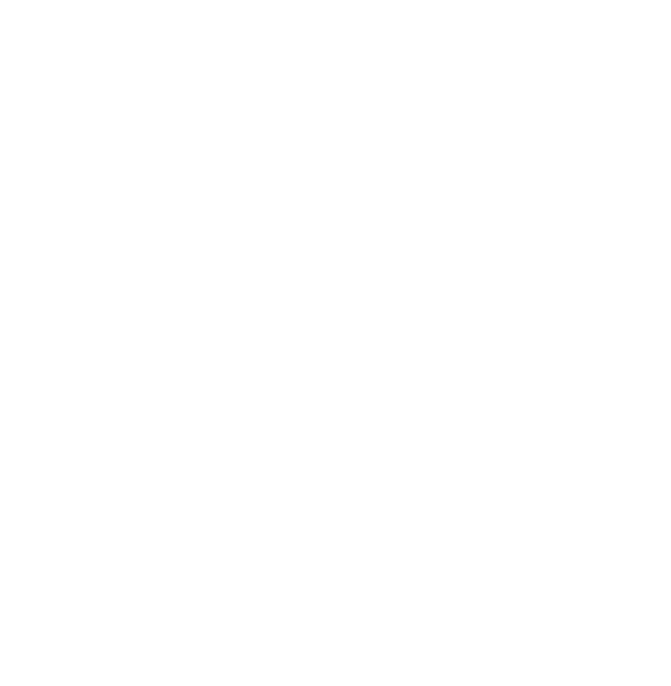
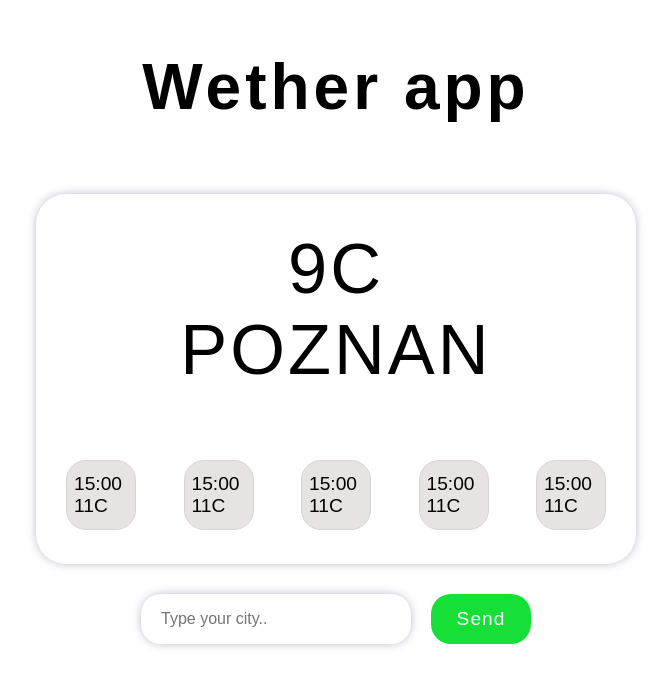
Before and after one commit to Mass-rj05/WetherApp, a plain HTML site: page index.html in a window 1280 px wide. Shown: the whole page, without its empty margins (304-975 px from the left). Drawn offline with Linux system fonts and the light colour scheme.

Commit message:
Add html and Css

```diff
--- a/index.html
+++ b/index.html
@@ -8,6 +8,50 @@
     <link rel="stylesheet" href="style.css">
 </head>
 <body>
+    <section>
+        <div class="title">
+            <h1>Wether app</h1>
+        </div>
+        <div class="box-container">
+            <div class="degrees-box">
+                <h2 class="degrees">9C</h2>
+            </div>
+            <div class="city-box">
+                <h2 class="city">POZNAN</h2>
+            </div>
+            <div class="temp-container">
+                <div class="temp">
+                    <h4 class="hour">15:00</h4>
+                    <h4 class="deg">11C</h4>
+                </div>
+                <div class="temp">
+                    <h4 class="hour">15:00</h4>
+                    <h4 class="deg">11C</h4>
+                </div>
+                <div class="temp">
+                    <h4 class="hour">15:00</h4>
+                    <h4 class="deg">11C</h4>
+                </div>
+                <div class="temp">
+                    <h4 class="hour">15:00</h4>
+                    <h4 class="deg">11C</h4>
+                </div>
+                <div class="temp">
+                    <h4 class="hour">15:00</h4>
+                    <h4 class="deg">11C</h4>
+                </div>
+            </div>
+        </div>
+        <div class="bars">
+            <div class="search-box">
+                <input placeholder="Type your city.."  type="text" id="search">
+            </div>
+            <div class="send-box">
+                <button id="send">Send</button>
+            </div>
+        </div>
 
+
+    </section>
 </body>
 </html>
--- a/style.css
+++ b/style.css
@@ -0,0 +1,121 @@
+*{
+    padding: 0;
+    margin: 0;
+    box-sizing: border-box;
+    font-family: sans-serif;
+}
+
+body{
+    width: 100%;
+    height: 100vh;
+    background-color: rgb(255, 255, 255);
+}
+section{
+    display: flex;
+    justify-content: center;
+    align-items: center;
+    flex-direction: column;
+
+}
+
+.title{
+    margin-top: 50px;
+}
+.title h1{
+    font-size: 4rem;
+    letter-spacing: 4px;
+
+}
+
+.box-container{
+    margin-top: 70px;
+    width: 600px;
+    height: 370px;
+    border-radius: 30px;
+    box-shadow: 0px 0px 12px -3px rgb(132, 141, 165);
+    display: flex;
+    flex-direction: column;
+    align-items: center;
+    justify-content: center;
+}
+
+
+.degrees{
+    font-size: 4.4rem;
+    font-weight: 300;
+    letter-spacing: 3px;
+}
+
+.city{
+    font-size:4.4rem;
+    font-weight: 300;
+    margin-bottom: 70px;
+    letter-spacing: 3px;
+}
+
+.temp-container{
+    width: 90%;
+    display: flex;
+    justify-content: space-between;
+    align-items: center;
+
+}
+
+.temp{
+    background-color: rgb(231, 227, 227);
+    padding: 7px;
+    width: 70px;
+    height: 70px;
+    border-radius: 20px;
+    display: flex;
+    flex-direction: column;
+    justify-content: center;
+    border: 1px solid rgb(212, 212, 214);
+}
+.hour{
+    font-size: 1.2rem;
+    font-weight: 300;
+}
+.deg{
+    font-size: 1.2rem;
+    font-weight: 300;
+}
+.bars{
+    margin-top: 30px;
+    display: flex;
+    width: 500px;
+    justify-content: center;
+}
+ input{
+    background-color: transparent;
+    border: 0px solid;
+    height: 20px;
+    width: 270px;
+    height: 50px;
+    border-radius: 20px;
+    padding: 20px;
+    box-shadow: 0px 0px 12px -3px rgb(132, 141, 165);
+    color:rgb(132, 141, 165) ;
+    font-size: 1rem;
+    font-weight: 500;
+
+}
+
+input:focus{
+    outline: none
+}
+
+.send-box{
+    margin-left: 20px;
+}
+#send{
+    width: 100px;
+    height: 50px;
+    border: none;
+    background-color: rgb(22, 223, 55);
+    color: white;
+    font-size: 1.2rem;
+    border-radius: 20px;
+    letter-spacing: 1px;
+    cursor: pointer;
+}
```
